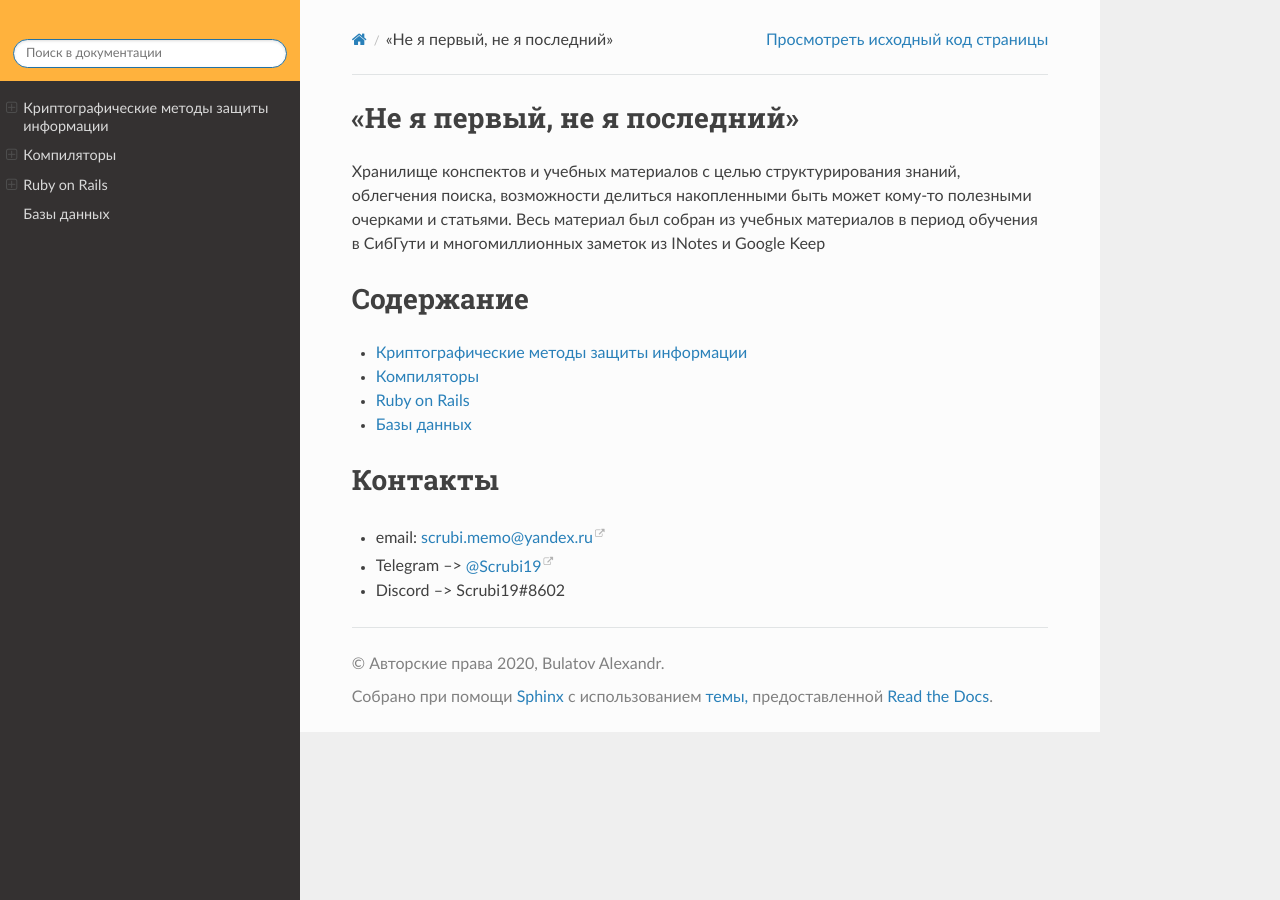
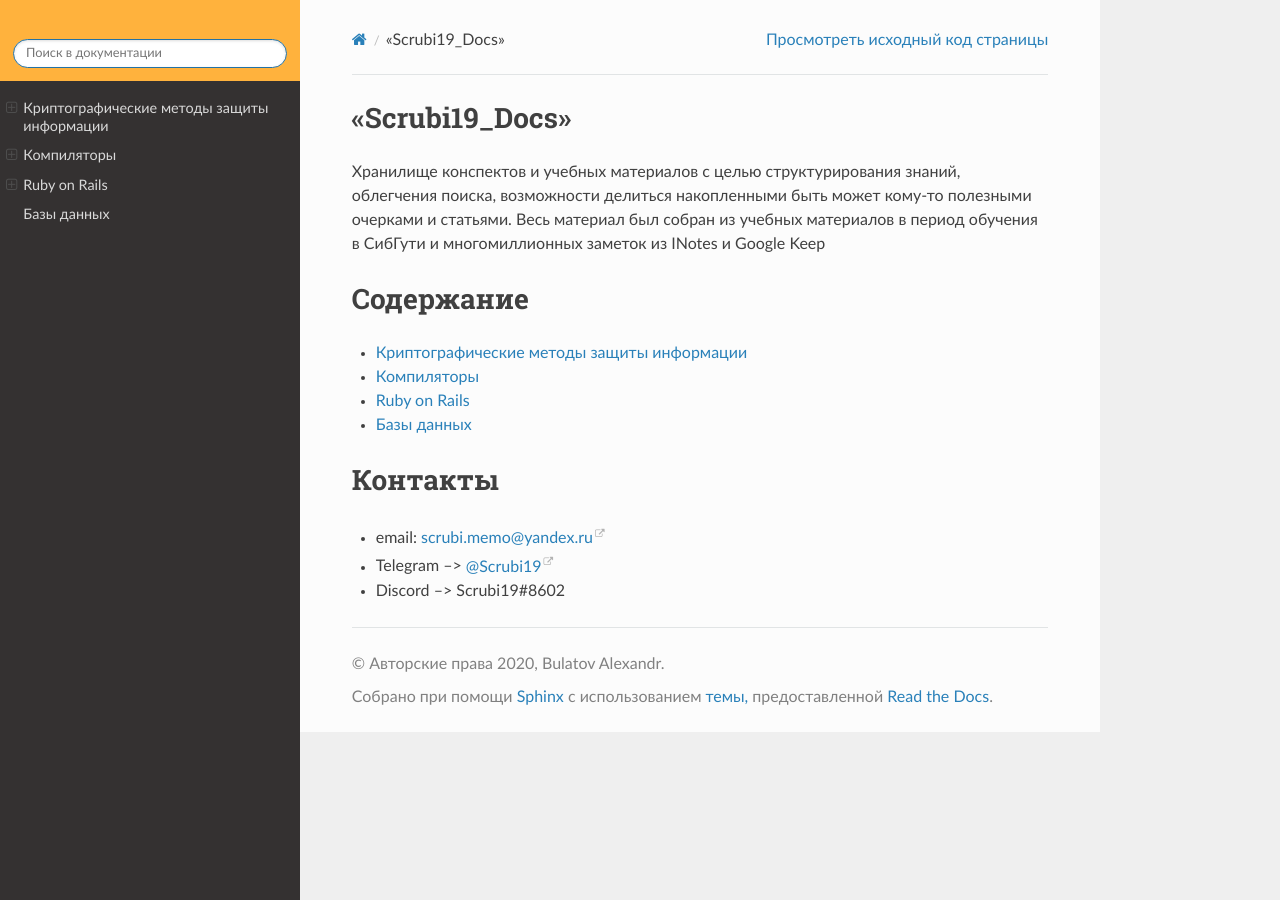
Before and after one commit to Scrubi19/My_Docs, a Sphinx documentation site: the page built from source/index.rst, in a window 1280 px wide. Built offline with Sphinx 7.4.7 and the Read the Docs theme 2.0.0, drawn with Linux system fonts in a browser that asks for light colours.

Commit message:
Update index.rst

```diff
--- a/source/index.rst
+++ b/source/index.rst
@@ -1,4 +1,4 @@
-"Не я первый, не я последний"
+"Scrubi19_Docs"
 -------------------------------
 Хранилище конспектов и учебных материалов с целью структурирования знаний, облегчения поиска, возможности делиться накопленными быть может кому-то полезными очерками и статьями. Весь материал был собран из учебных материалов в период обучения в СибГути и многомиллионных заметок из INotes и Google Keep
 
```
